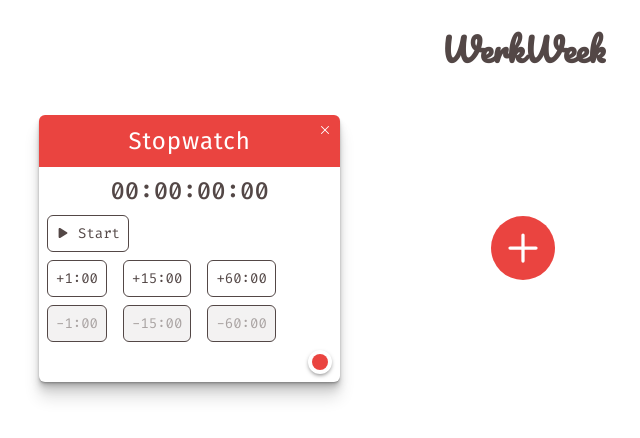
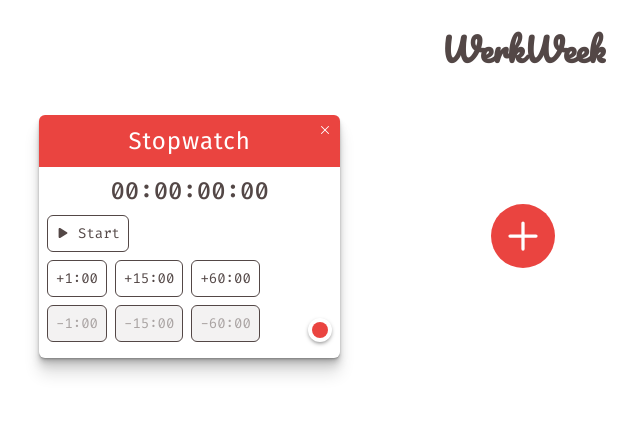
Before and after one commit to nspenner/werkweek, a React (Create React App) app: page / in a window 1280 px wide. Shown: the top 438 px of the page, without its empty margins (117-757 px from the left). Built offline with nearby package versions, Linux system fonts and the light colour scheme.

Commit message:
Move color picker inline

```diff
--- a/src/App.css
+++ b/src/App.css
@@ -24,7 +24,7 @@ header {
 }
 
 .container {
-  padding: .5rem;
+  padding: .5rem .5rem 1rem .5rem;
 }
 
 .border-accent {
@@ -94,7 +94,7 @@ li {
   padding: .5rem;
   font-size: 14px;
   cursor: pointer;
-  margin-right: 16px;
+  margin-right: .5rem;
   color: var(--text-primary);
   display: inline-flex;
   justify-content: space-evenly;
@@ -164,6 +164,7 @@ textarea:hover:not(:focus) {
   justify-content: center;
   align-items: center;
   box-shadow: 0 2px 4px -1px rgba(0, 0, 0, 0.5);
+  align-self: flex-end;
 }
 
 .color-selection-button-container > button {
--- a/src/components/Stopwatch.jsx
+++ b/src/components/Stopwatch.jsx
@@ -266,10 +266,8 @@ class Stopwatch extends Component {
               >
                 -60:00
               </button>
+              {colorPickerContainer}
             </div>
-
-            <div className="button-list"></div>
-            {colorPickerContainer}
           </div>
         </div>
       </div>
```
